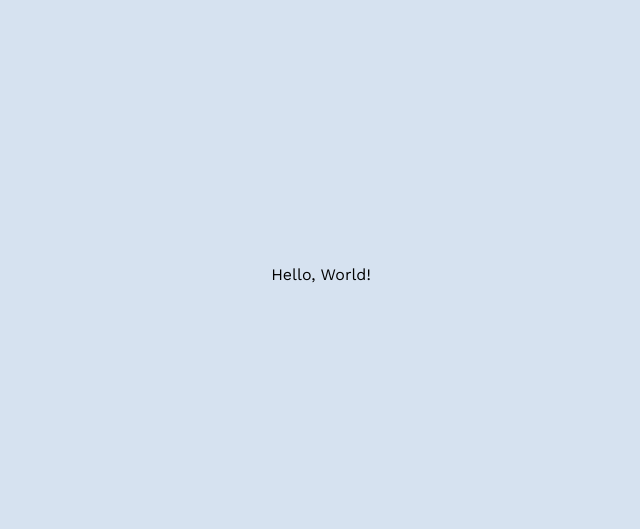
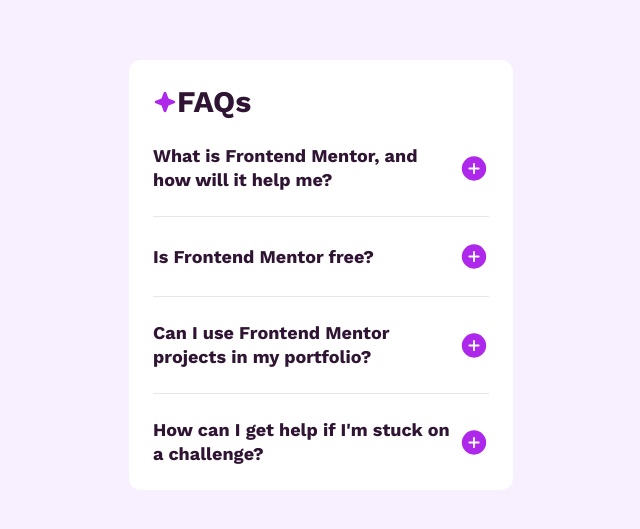
Before and after one commit to deedeedev/frontend-practice, a Next.js app: page /frontend-mentor/07-faq-accordion in a window 1280 px wide. Shown: the part 125-654 px from the top of the page, without its empty margins (319-959 px from the left). Built offline with nearby package versions, Linux system fonts and the light colour scheme.

Commit message:
Challenge completed: FAQ Accordion

```diff
--- a/src/app/frontend-mentor/(components)/07-faq-accordion/page.tsx
+++ b/src/app/frontend-mentor/(components)/07-faq-accordion/page.tsx
@@ -1,9 +1,18 @@
-import FAQAccordion from "@/components/FAQAccordion/FAQAccordion";
+import FAQAccordion from "@/components/FAQAccordion/FAQAccordion"
+
+import backgroundImage from "./background-pattern-mobile.svg"
 
 export default function Page() {
   return (
-    <main className="flex justify-center items-center">
+    <main
+      className="flex min-h-screen w-full items-center justify-center overflow-hidden bg-faqLightPink"
+      style={{
+        backgroundImage: `url(${backgroundImage.src})`,
+        backgroundRepeat: "no-repeat",
+        backgroundSize: "contain",
+      }}
+    >
       <FAQAccordion />
     </main>
-  );
+  )
 }
--- a/src/components/FAQAccordion/FAQAccordion.tsx
+++ b/src/components/FAQAccordion/FAQAccordion.tsx
@@ -1,7 +1,89 @@
-import { Work_Sans } from "next/font/google";
+"use client"
 
-const workSans = Work_Sans({ weight: ["400", "600", "700"], subsets: ["latin"] });
+import { useState } from "react"
+import Image from "next/image"
+import { Work_Sans } from "next/font/google"
+
+import starIcon from "./icon-star.svg"
+import plusIcon from "./icon-plus.svg"
+import minusIcon from "./icon-minus.svg"
+
+const workSans = Work_Sans({
+  weight: ["400", "600", "700"],
+  subsets: ["latin"],
+})
+
+const questions = [
+  {
+    question: "What is Frontend Mentor, and how will it help me?",
+    answer:
+      "Frontend Mentor offers realistic coding challenges to help developers improve their frontend coding skills with projects in HTML, CSS and JavaScript. It's suitable for all levels and ideal for portfolio building.",
+  },
+  {
+    question: "Is Frontend Mentor free?",
+    answer:
+      "Lorem ipsum dolor sit amet consectetur adipisicing elit. Et, ex aliquam. Ea, sequi quis molestiae, rerum suscipit cumque minima ullam voluptates consectetur distinctio, optio eveniet sed perspiciatis adipisci explicabo labore.",
+  },
+  {
+    question: "Can I use Frontend Mentor projects in my portfolio?",
+    answer:
+      "Lorem ipsum, dolor sit amet consectetur adipisicing elit. Aspernatur obcaecati maiores veritatis natus! Consequatur architecto in reiciendis, corrupti, ratione nisi voluptate debitis quos odit qui natus sed ab aliquam repellat.",
+  },
+  {
+    question: "How can I get help if I'm stuck on a challenge?",
+    answer:
+      "Lorem ipsum dolor sit amet consectetur adipisicing elit. Blanditiis doloremque explicabo reiciendis exercitationem temporibus. Tempore voluptates exercitationem porro, fuga ex amet tempora quae, consequuntur commodi vitae deleniti earum magnam praesentium!",
+  },
+]
 
 export default function FAQAccordion() {
-  return <div className={`${workSans.className}`}>Hello, World!</div>;
+  const [activeIndex, setActiveIndex] = useState<number | null>(null)
+
+  const toggleQuestion = (index: number) => {
+    setActiveIndex(activeIndex === index ? null : index)
+  }
+
+  return (
+    <div
+      className={`${workSans.className} container max-w-sm rounded-xl bg-faqWhite p-6 text-faqDarkPurple`}
+    >
+      {/* Title */}
+      <div className="flex items-center">
+        <Image
+          src={starIcon}
+          aria-hidden="true"
+          alt="star"
+          className="h-6 w-6"
+        />
+        <h1 className="text-3xl font-bold">FAQs</h1>
+      </div>
+      {/* Questions */}
+      <div className="flex flex-col space-y-6 divide-y">
+        {questions.map(({ question, answer }, idx) => (
+          <div key={idx}>
+            <div
+              className="mt-6 flex items-center justify-between hover:cursor-pointer"
+              onClick={() => toggleQuestion(idx)}
+            >
+              {/* Title */}
+              <h2 className="hover:text-faqPurple text-lg font-bold leading-6 text-faqDarkPurple">
+                {question}
+              </h2>
+              {/* Toggle Button */}
+              <Image
+                src={activeIndex === idx ? minusIcon : plusIcon}
+                alt="toggle question"
+              />
+            </div>
+            {/* Answer */}
+            <p
+              className={`mt-6 text-faqGrayishPurple transition-all duration-300 ${activeIndex === idx ? "block" : "hidden"}`}
+            >
+              {answer}
+            </p>
+          </div>
+        ))}
+      </div>
+    </div>
+  )
 }
--- a/tailwind.config.ts
+++ b/tailwind.config.ts
@@ -1,4 +1,4 @@
-import type { Config } from "tailwindcss";
+import type { Config } from "tailwindcss"
 
 const config: Config = {
   content: [
@@ -23,13 +23,20 @@ const config: Config = {
         slpGray: "hsl(0, 0%, 20%)",
         slpDarkGray: "hsl(0, 0%, 12%)",
         slpOffBlack: "hsl(0, 0%, 8%)",
+        // 06 blog preview card
         bpcYellow: "hsl(47, 88%, 63%)",
         bpcWhite: "hsl(0, 0%, 100%)",
         bpcGray: "hsl(0, 0%, 50%)",
         bpcBlack: "hsl(0, 0%, 7%)",
+        // 07 faq accordion
+        faqWhite: "hsl(0, 0%, 100%)",
+        faqPurple: "#ad28eb",
+        faqLightPink: "hsl(275, 100%, 97%)",
+        faqGrayishPurple: "hsl(292, 16%, 49%)",
+        faqDarkPurple: "hsl(292, 42%, 14%)",
       },
     },
   },
   plugins: [],
-};
-export default config;
+}
+export default config
```
Also changed, not shown: src/app/frontend-mentor/(components)/07-faq-accordion/background-pattern-desktop.svg (renamed from src/components/FAQAccordion/background-pattern-desktop.svg), src/app/frontend-mentor/(components)/07-faq-accordion/background-pattern-mobile.svg (renamed from src/components/FAQAccordion/background-pattern-mobile.svg).
